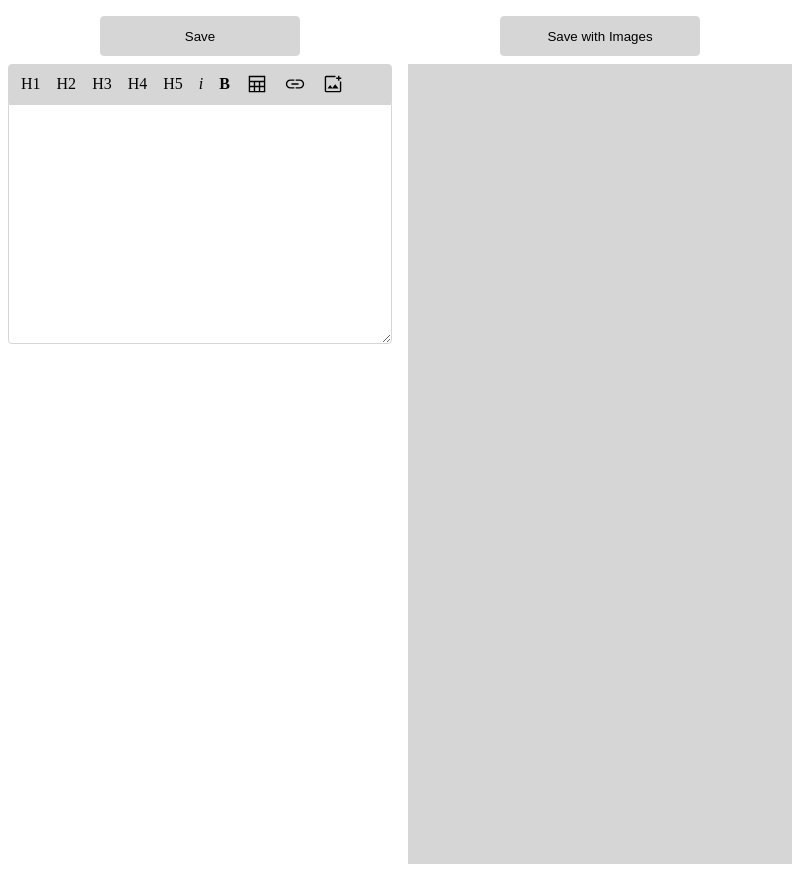
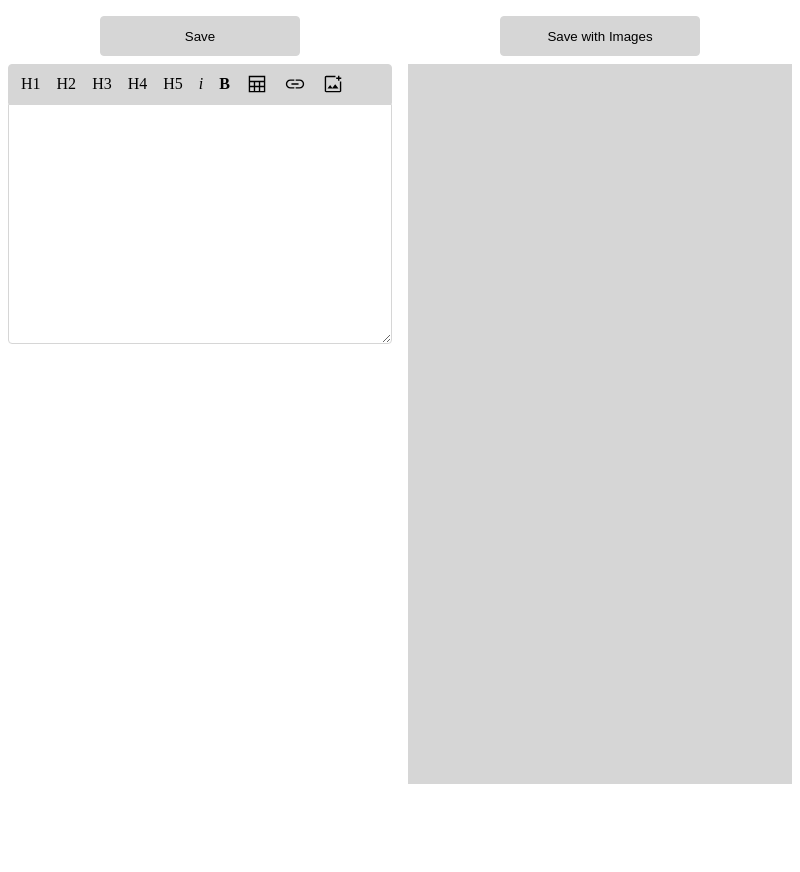
Before and after one commit to tronicboy1/markdown-editor, an Electron app: page index.html in a window 800 px wide. After the commit the page ends 800 px from the top, so only its background shows below. Drawn offline with Linux system fonts and the light colour scheme.

Commit message:
fix styles

```diff
--- a/styles.css
+++ b/styles.css
@@ -23,7 +23,7 @@ img {
 
 .column {
   flex: 1 1 50%;
-  min-height: 100vh;
+  min-height: 90vh;
   margin: 0.5rem;
 }
 
@@ -47,7 +47,7 @@ img {
 
 article {
   color: black;
-  height: 100vh;
+  height: 100%;
   overflow-y: auto;
   padding: 0 1rem;
 }
```
